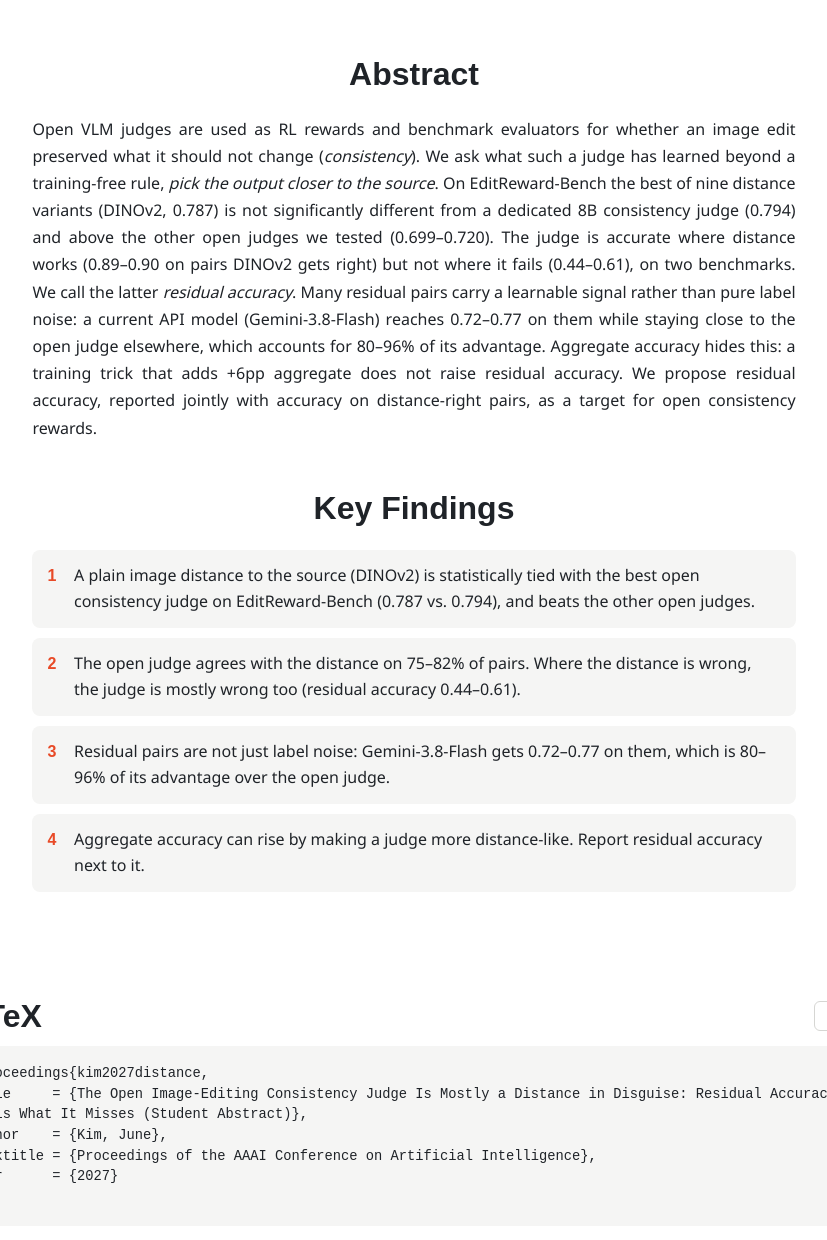
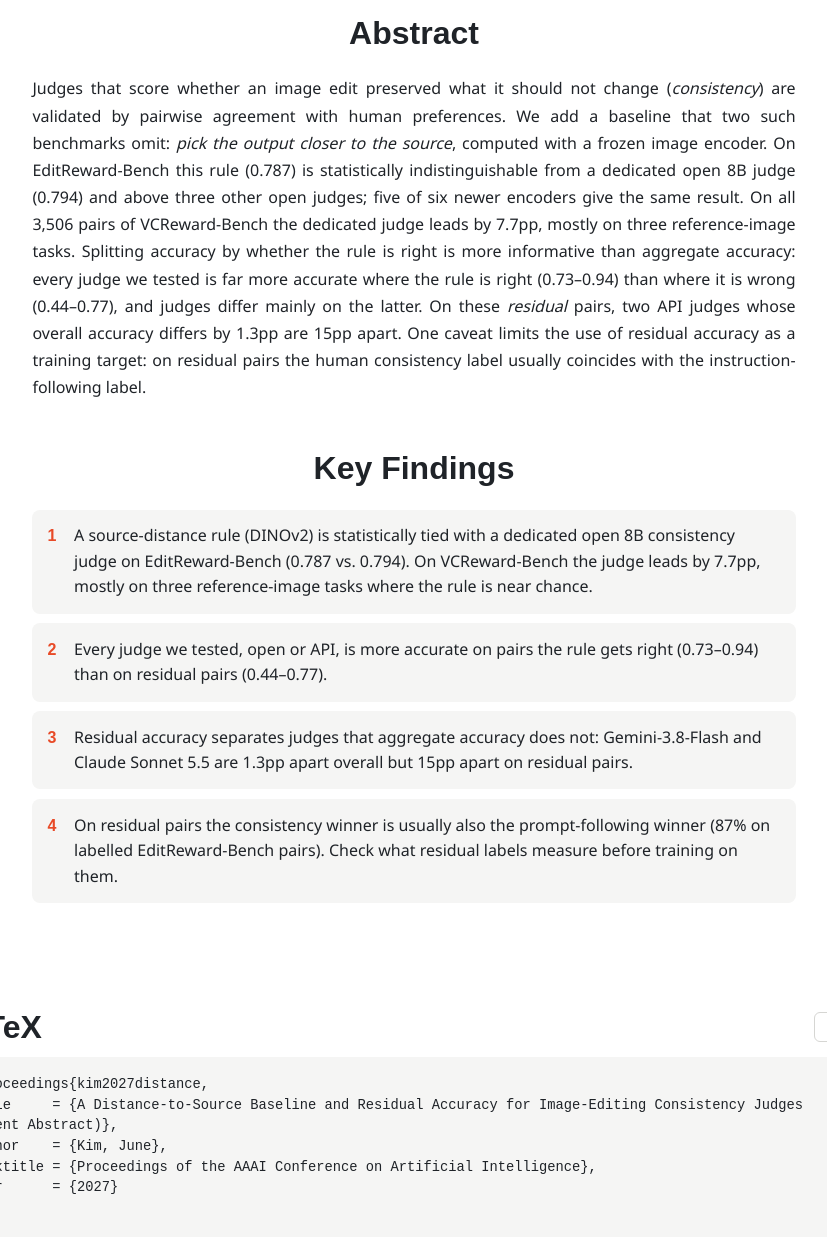
Before and after one commit to junekinns/junekinns.github.io, a plain HTML site: page distance-in-disguise/index.html in a window 1280 px wide. Shown: the part 923-2163 px from the top of the page, without its empty margins (226-1053 px from the left). Drawn offline with nearby package versions, Linux system fonts and the light colour scheme; a web font is replaced by a local one.

Commit message:
Project page: update to camera-ready title, abstract, findings and teaser
Co-Authored-By: Claude Opus 5.5 <noreply@anthropic.com>

```diff
--- a/distance-in-disguise/index.html
+++ b/distance-in-disguise/index.html
@@ -3,19 +3,19 @@
 <head>
   <meta charset="utf-8">
   <meta name="viewport" content="width=device-width, initial-scale=1">
-  <title>The Open Image-Editing Consistency Judge Is Mostly a Distance in Disguise</title>
-  <meta name="description" content="On human-preference editing benchmarks, a training-free source distance matches the best open VLM consistency judge; residual accuracy on pairs the distance gets wrong shows what open judges miss. AAAI-27 Student Abstract.">
+  <title>A Distance-to-Source Baseline and Residual Accuracy for Image-Editing Consistency Judges</title>
+  <meta name="description" content="A pick-the-output-closer-to-the-source rule ties a dedicated open consistency judge on EditReward-Bench; splitting accuracy by where the rule fails separates judges that aggregate accuracy does not. AAAI-27 Student Abstract.">
   <meta name="author" content="June Kim">
   <meta name="keywords" content="image editing, VLM judge, reward model, consistency, evaluation, residual accuracy">
 
   <meta property="og:type" content="article">
-  <meta property="og:title" content="The Open Image-Editing Consistency Judge Is Mostly a Distance in Disguise">
-  <meta property="og:description" content="Residual accuracy reveals what open VLM consistency judges miss. AAAI-27 Student Abstract.">
+  <meta property="og:title" content="A Distance-to-Source Baseline and Residual Accuracy for Image-Editing Consistency Judges">
+  <meta property="og:description" content="A distance-to-source baseline and residual accuracy for image-editing consistency judges. AAAI-27 Student Abstract.">
   <meta property="og:url" content="https://junekinns.github.io/distance-in-disguise/">
   <meta property="og:image" content="https://junekinns.github.io/distance-in-disguise/static/teaser.png">
   <meta name="twitter:card" content="summary_large_image">
 
-  <meta name="citation_title" content="The Open Image-Editing Consistency Judge Is Mostly a Distance in Disguise: Residual Accuracy Reveals What It Misses">
+  <meta name="citation_title" content="A Distance-to-Source Baseline and Residual Accuracy for Image-Editing Consistency Judges (Student Abstract)">
   <meta name="citation_author" content="Kim, June">
   <meta name="citation_conference_title" content="AAAI Conference on Artificial Intelligence (Student Abstract and Poster Program)">
   <meta name="citation_publication_date" content="2027">
@@ -98,8 +98,7 @@
       <div class="columns is-centered">
         <div class="column has-text-centered">
           <h1 class="title is-2 publication-title">
-            The Open Image-Editing Consistency Judge Is Mostly a Distance in Disguise
-            <span class="subtitle-line">Residual Accuracy Reveals What It Misses</span>
+            A Distance-to-Source Baseline and Residual Accuracy for Image-Editing Consistency Judges
           </h1>
 
           <div class="is-size-5 publication-authors" style="margin-bottom: 0.4rem;">
@@ -138,10 +137,10 @@
 
 <section class="section teaser" style="padding-top: 0;">
   <div class="container is-max-desktop">
-    <img src="static/teaser.png" alt="Grouped bar chart. On pairs where a source-distance rule is right, the open consistency judge PVC-Judge and the API model Gemini-3.8-Flash both reach about 0.9. On pairs where the distance is wrong, PVC-Judge drops to 0.44 on EditReward-Bench and 0.61 on VCReward-Bench, while Gemini-3.8-Flash reaches 0.72 and 0.77.">
+    <img src="static/teaser.png" alt="Grouped bar chart. On pairs where the source-distance rule is right, PVC-Judge, Claude Sonnet 5.5 and Gemini-3.8-Flash all reach 0.88 to 0.94. On residual pairs where the rule is wrong, PVC-Judge scores 0.44 on EditReward-Bench and 0.60 on VCReward-Bench, Claude Sonnet 5.5 0.57 and 0.62, and Gemini-3.8-Flash 0.72 and 0.73.">
     <p class="caption">
-      The open consistency judge is accurate where a training-free source distance is right, and drops toward chance where it is wrong.
-      A current API model solves many of those <em>residual</em> pairs.
+      Every judge is accurate where a source-distance rule is right and much less so where it is wrong.
+      Two API judges whose overall accuracy on EditReward-Bench differs by 1.3pp are 15pp apart on these <em>residual</em> pairs.
     </p>
   </div>
 </section>
@@ -153,14 +152,13 @@
         <h2 class="title is-3">Abstract</h2>
         <div class="content has-text-justified">
           <p>
-            Open VLM judges are used as RL rewards and benchmark evaluators for whether an image edit preserved what it should not change (<em>consistency</em>).
-            We ask what such a judge has learned beyond a training-free rule, <em>pick the output closer to the source</em>.
-            On EditReward-Bench the best of nine distance variants (DINOv2, 0.787) is not significantly different from a dedicated 8B consistency judge (0.794) and above the other open judges we tested (0.699&ndash;0.720).
-            The judge is accurate where distance works (0.89&ndash;0.90 on pairs DINOv2 gets right) but not where it fails (0.44&ndash;0.61), on two benchmarks.
-            We call the latter <em>residual accuracy</em>.
-            Many residual pairs carry a learnable signal rather than pure label noise: a current API model (Gemini-3.8-Flash) reaches 0.72&ndash;0.77 on them while staying close to the open judge elsewhere, which accounts for 80&ndash;96% of its advantage.
-            Aggregate accuracy hides this: a training trick that adds +6pp aggregate does not raise residual accuracy.
-            We propose residual accuracy, reported jointly with accuracy on distance-right pairs, as a target for open consistency rewards.
+            Judges that score whether an image edit preserved what it should not change (<em>consistency</em>) are validated by pairwise agreement with human preferences.
+            We add a baseline that two such benchmarks omit: <em>pick the output closer to the source</em>, computed with a frozen image encoder.
+            On EditReward-Bench this rule (0.787) is statistically indistinguishable from a dedicated open 8B judge (0.794) and above three other open judges; five of six newer encoders give the same result.
+            On all 3,506 pairs of VCReward-Bench the dedicated judge leads by 7.7pp, mostly on three reference-image tasks.
+            Splitting accuracy by whether the rule is right is more informative than aggregate accuracy: every judge we tested is far more accurate where the rule is right (0.73&ndash;0.94) than where it is wrong (0.44&ndash;0.77), and judges differ mainly on the latter.
+            On these <em>residual</em> pairs, two API judges whose overall accuracy differs by 1.3pp are 15pp apart.
+            One caveat limits the use of residual accuracy as a training target: on residual pairs the human consistency label usually coincides with the instruction-following label.
           </p>
         </div>
       </div>
@@ -174,10 +172,10 @@
       <div class="column is-four-fifths">
         <h2 class="title is-3 has-text-centered">Key Findings</h2>
         <ul class="takeaways content">
-          <li><span class="n">1</span>A plain image distance to the source (DINOv2) is statistically tied with the best open consistency judge on EditReward-Bench (0.787 vs. 0.794), and beats the other open judges.</li>
-          <li><span class="n">2</span>The open judge agrees with the distance on 75&ndash;82% of pairs. Where the distance is wrong, the judge is mostly wrong too (residual accuracy 0.44&ndash;0.61).</li>
-          <li><span class="n">3</span>Residual pairs are not just label noise: Gemini-3.8-Flash gets 0.72&ndash;0.77 on them, which is 80&ndash;96% of its advantage over the open judge.</li>
-          <li><span class="n">4</span>Aggregate accuracy can rise by making a judge more distance-like. Report residual accuracy next to it.</li>
+          <li><span class="n">1</span>A source-distance rule (DINOv2) is statistically tied with a dedicated open 8B consistency judge on EditReward-Bench (0.787 vs. 0.794). On VCReward-Bench the judge leads by 7.7pp, mostly on three reference-image tasks where the rule is near chance.</li>
+          <li><span class="n">2</span>Every judge we tested, open or API, is more accurate on pairs the rule gets right (0.73&ndash;0.94) than on residual pairs (0.44&ndash;0.77).</li>
+          <li><span class="n">3</span>Residual accuracy separates judges that aggregate accuracy does not: Gemini-3.8-Flash and Claude Sonnet 5.5 are 1.3pp apart overall but 15pp apart on residual pairs.</li>
+          <li><span class="n">4</span>On residual pairs the consistency winner is usually also the prompt-following winner (87% on labelled EditReward-Bench pairs). Check what residual labels measure before training on them.</li>
         </ul>
       </div>
     </div>
@@ -191,7 +189,7 @@
       <button class="copy-btn" type="button" onclick="copyBib(this)"><i class="fas fa-copy"></i>&nbsp;Copy</button>
     </div>
 <pre id="bibtex"><code>@inproceedings{kim2027distance,
-  title     = {The Open Image-Editing Consistency Judge Is Mostly a Distance in Disguise: Residual Accuracy Reveals What It Misses (Student Abstract)},
+  title     = {A Distance-to-Source Baseline and Residual Accuracy for Image-Editing Consistency Judges (Student Abstract)},
   author    = {Kim, June},
   booktitle = {Proceedings of the AAAI Conference on Artificial Intelligence},
   year      = {2027}
```
Also changed, not shown: distance-in-disguise/static/teaser.png.
